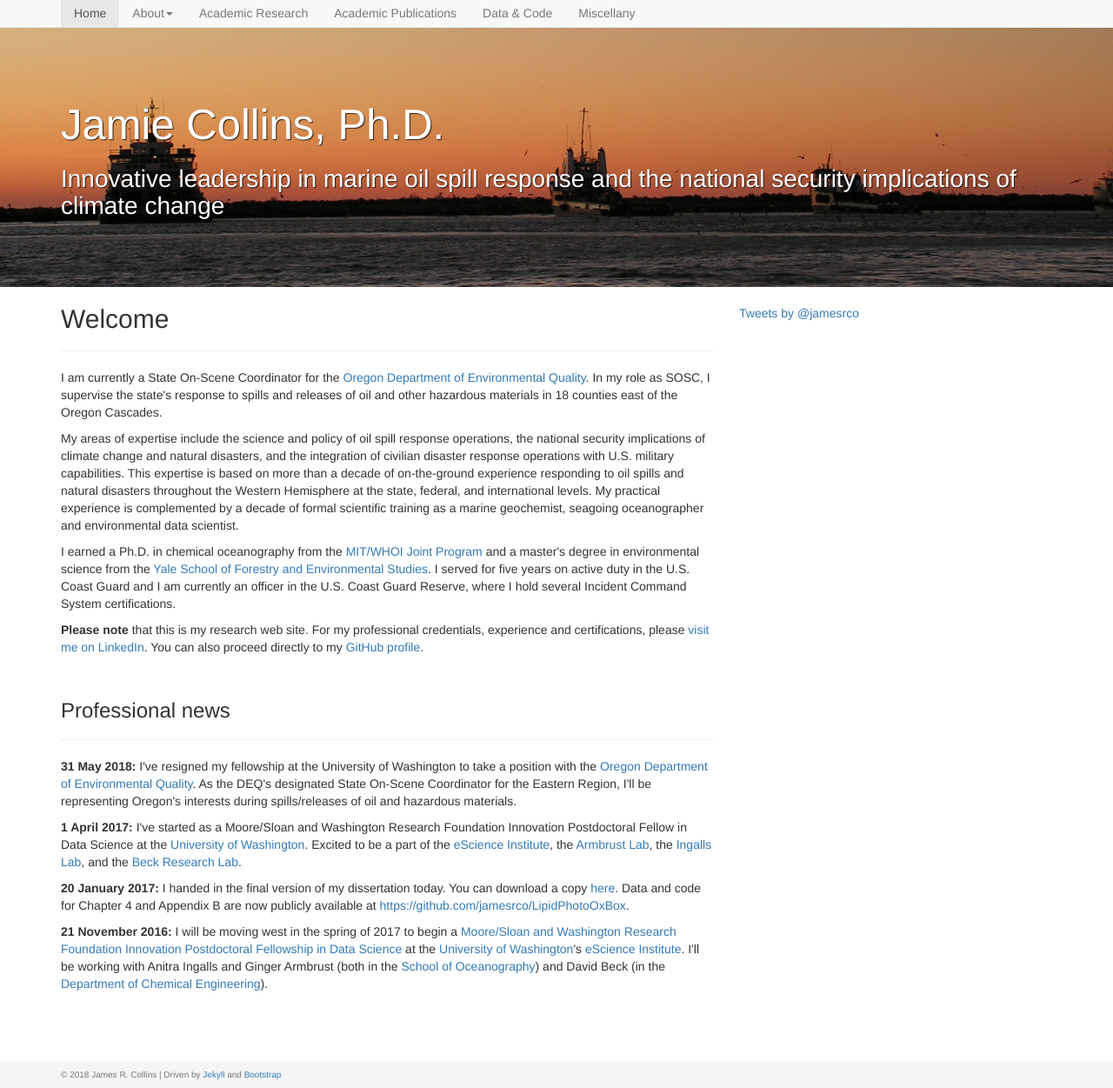
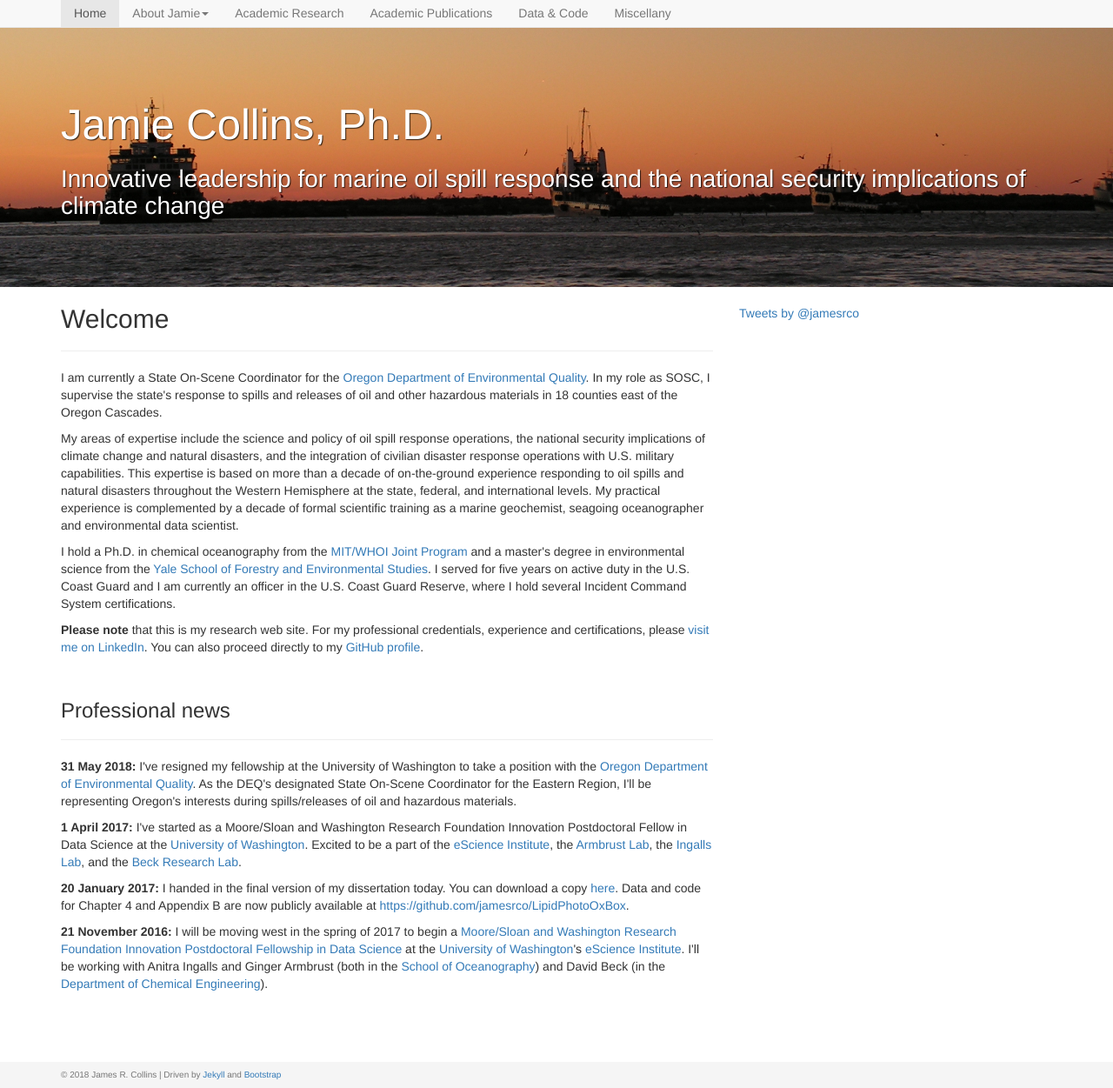
Before and after one commit to jamesrco/jamesrco.github.io, a Jekyll site: the page built from index.html, in a window 1280 px wide and 1251 px high. Shown: the whole window at 87% size. Built offline with Jekyll 4.4.1, drawn with Linux system fonts in a browser that asks for light colours; nearby versions of some CDN libraries; comment, search, counter and statistics services are not loaded.

Commit message:
Stylistic tweaks:

```diff
--- a/_config.yml
+++ b/_config.yml
@@ -6,7 +6,7 @@
 # 'jekyll serve'. If you change this file, please restart the server process.
 
 # Site settings
-title: Jamie Collins
+title: Jamie Collins, Ph.D.
 author: James R. Collins
 email: james.r.collins@aya.yale.edu
 description: > # this means to ignore newlines until "baseurl:"
--- a/_includes/header.html
+++ b/_includes/header.html
@@ -13,7 +13,7 @@
           <ul class="nav navbar-nav">
             <li {% if page.title == 'Home' %}{% raw %}class="active"{% endraw %}{% endif %}><a href="/">Home</a></li>
               <li class="dropdown{% if page.title == 'About' or page.title == 'Brief Bio' or page.title == 'CV' or page.title == 'Contact'%}{{ " active" }}{% endif %}">
-              <a href="#" class="dropdown-toggle" data-toggle="dropdown" role="button" aria-haspopup="true" aria-expanded="false">About<span class="caret"></span></a>
+              <a href="#" class="dropdown-toggle" data-toggle="dropdown" role="button" aria-haspopup="true" aria-expanded="false">About Jamie<span class="caret"></span></a>
               <ul class="dropdown-menu">
                 <li><a href="/bio/">Brief Bio</a></li>
                 <li><a href="/cv/">CV</a></li>
--- a/_layouts/default.html
+++ b/_layouts/default.html
@@ -74,7 +74,7 @@
     </div><!-- .carousel-inner -->
     <div class="container carousel-overlay">
         <h1>Jamie Collins, Ph.D.</h1>
-        <h3>Innovative leadership in marine oil spill response and the national security implications of climate change</h3>
+        <h3>Innovative leadership for marine oil spill response and the national security implications of climate change</h3>
     </div>
 </div><!-- .carousel -->
 <!--end bg-carousel-->
--- a/_layouts/page.html
+++ b/_layouts/page.html
@@ -74,7 +74,7 @@
     </div><!-- .carousel-inner -->
     <div class="container carousel-overlay">
         <h1>Jamie Collins, Ph.D.</h1>
-        <h3>Innovative leadership in marine oil spill response and the national security implications of climate change</h3>
+        <h3>Innovative leadership for marine oil spill response and the national security implications of climate change</h3>
     </div>
 </div><!-- .carousel -->
 <!--end bg-carousel-->
--- a/index.html
+++ b/index.html
@@ -6,7 +6,7 @@ title: Home
  <hr>
 <p>I am currently a State On-Scene Coordinator for the <a href="http://www.oregon.gov/DEQ/Pages/index.aspx">Oregon Department of Environmental Quality</a>. In my role as SOSC, I supervise the state's response to spills and releases of oil and other hazardous materials in 18 counties east of the Oregon Cascades.</p>
 <p>My areas of expertise include the science and policy of oil spill response operations, the national security implications of climate change and natural disasters, and the integration of civilian disaster response operations with U.S. military capabilities. This expertise is based on more than a decade of on-the-ground experience responding to oil spills and natural disasters throughout the Western Hemisphere at the state, federal, and international levels. My practical experience is complemented by a decade of formal scientific training as a marine geochemist, seagoing oceanographer and environmental data scientist.</p>
-<p>I earned a Ph.D. in chemical oceanography from the <a href="http://mit.whoi.edu/">MIT/WHOI Joint Program</a> and a master's degree in environmental science from the <a href="http://environment.yale.edu">Yale School of Forestry and Environmental Studies</a>. I served for five years on active duty in the U.S. Coast Guard and I am currently an officer in the U.S. Coast Guard Reserve, where I hold several Incident Command System certifications.</p>
+<p>I hold a Ph.D. in chemical oceanography from the <a href="http://mit.whoi.edu/">MIT/WHOI Joint Program</a> and a master's degree in environmental science from the <a href="http://environment.yale.edu">Yale School of Forestry and Environmental Studies</a>. I served for five years on active duty in the U.S. Coast Guard and I am currently an officer in the U.S. Coast Guard Reserve, where I hold several Incident Command System certifications.</p>
 <p><b>Please note</b> that this is my research web site. For my professional credentials, experience and certifications, please <a href="https://www.linkedin.com/in/james-collins-oceanography/">visit me on LinkedIn</a>.  You can also proceed directly to my <a href="https://github.com/jamesrco">GitHub profile</a>.</p>
 <br>
 <h3>Professional news</h3>
```
Also changed, not shown: _pages/bio.md (+1 -1 lines).
